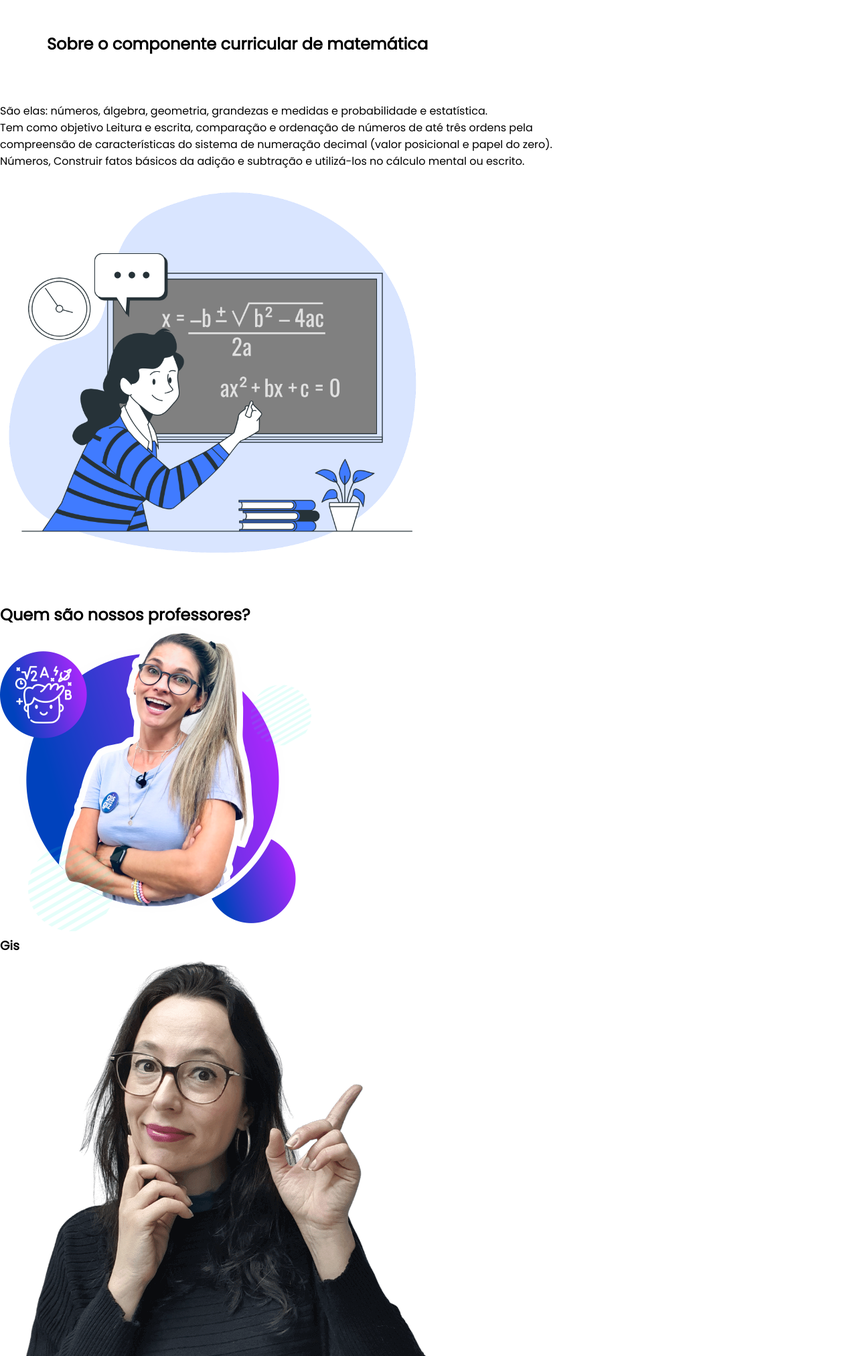
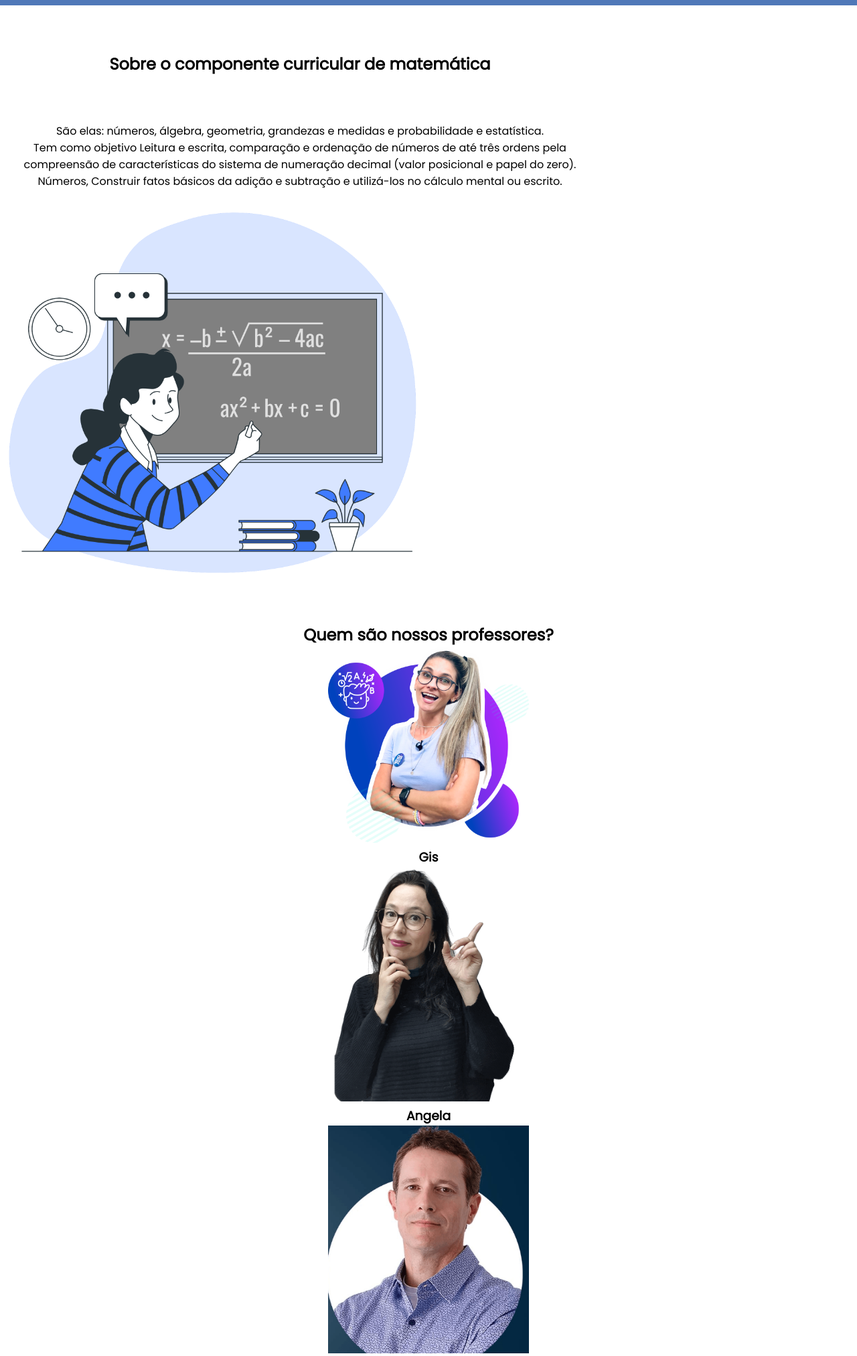
Before and after one commit to gustavolimalaves/meme-autom-tico, a plain HTML site: page index.html in a window 1280 px wide. Shown: the part 158-2182 px from the top of the page at 67% size. Drawn offline with Linux system fonts and the light colour scheme.

Commit message:
Add files via upload

```diff
--- a/index.html
+++ b/index.html
@@ -34,11 +34,11 @@
             <img class="professores-imagem" src="gis-com-giz-eu-sou-a-gis.webp" alt="foto da gis">
             <h3 class="professores-nome">Gis</h3>
         </div>
-        <div class="professor-div">
+        <div class="professor-div2">
             <img class="professor-imagem" src="Foto-Capa-Site.png" alt="foto da angela">
             <h3 class="professor-nome">Angela</h3>
         </div>
-        <div class="professor-div">
+        <div class="professor-div1">
             <img class="professor-imagem" src="PROFESSOR.png" alt="foto do ferreto">
             <h3 class="professor-nome">Ferreto</h3>
         </div>
--- a/style.css
+++ b/style.css
@@ -15,7 +15,7 @@ body {
 }
 
 .cabecalho-imagem{
-    width: 30%;
+    width: 40%;
 }
 
 .cabecalho-lista-item{
@@ -39,30 +39,32 @@ body {
 
 .escola-div-conteudo{
     width: 70%;
+    text-align: center;
 }
 
 
 .escola-titulo{
     padding: 70px 70px;
+    text-align: center;
 }
 
 .estudante{
     padding: 12px 0;
 }
 .estudante-imagem{
-    width: 10px;
+    width: 10%;
 }
 
 .estudante-icone{
-    width: 12px;
-    padding: 4px 8px;
+    width: 6px;
+    padding: 2px 4px;
 }
 
 
 
 .estudante-titulo{
     text-align: center;
-    padding: 60px 30px;
+    padding: 100px 30px;
 }
 
 .estudante-todos{
@@ -78,5 +80,22 @@ body {
 .rodape-imagem{
     height: 60px;
     padding: 12px 0;
-
 }
+.professores-imagem{
+    width: 300px;
+}
+.professor-imagem{
+    width: 300px;
+}
+.professor-div1{
+    text-align:center;
+}
+.professor-div2{
+    text-align: center;
+}
+.professores-div{
+    text-align: center;
+}
+.professores-titulo{
+    text-align: center;
+}
```
